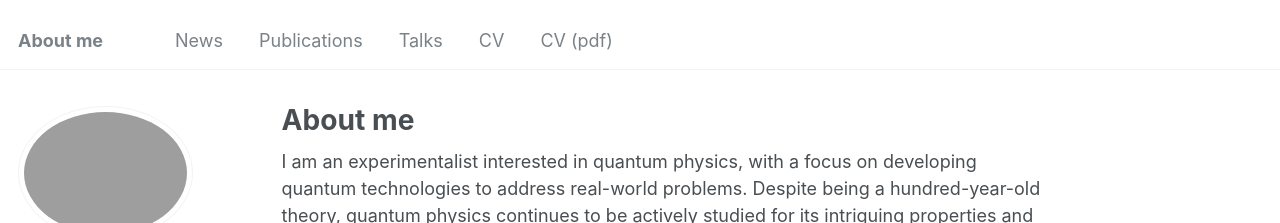
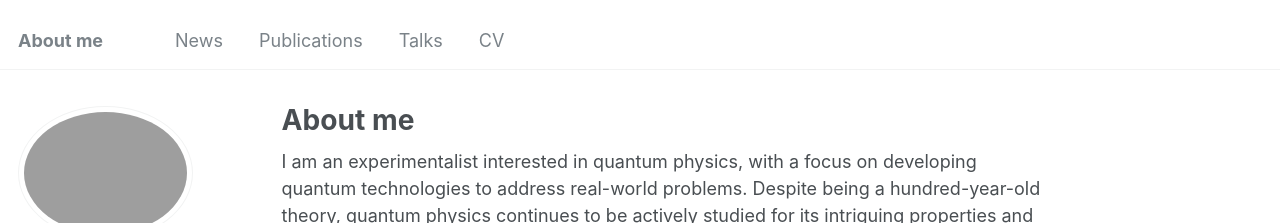
Before and after one commit to haochengweng/haochengweng.github.io, a Jekyll site: the page built from _pages/about.md, in a window 1280 px wide. Shown: the top 223 px of the page. Built offline with Jekyll 4.4.1, drawn with Linux system fonts in a browser that asks for light colours; some web fonts are replaced.

Commit message:
Update navigation.yml

```diff
--- a/_data/navigation.yml
+++ b/_data/navigation.yml
@@ -24,11 +24,11 @@ main:
   # - title: "Portfolio"
   #   url: /portfolio/
 
+  # - title: "CV"
+  #   # url: /cv/
+  #   url: https://haochengweng.github.io/cv/
+
   - title: "CV"
-    # url: /cv/
-    url: https://haochengweng.github.io/cv/
-
-  - title: "CV (pdf)"
     # url: /files/CV English 20241101 webpage.pdf
     url: https://haochengweng.github.io/files/CV 20260528.pdf
 
```
